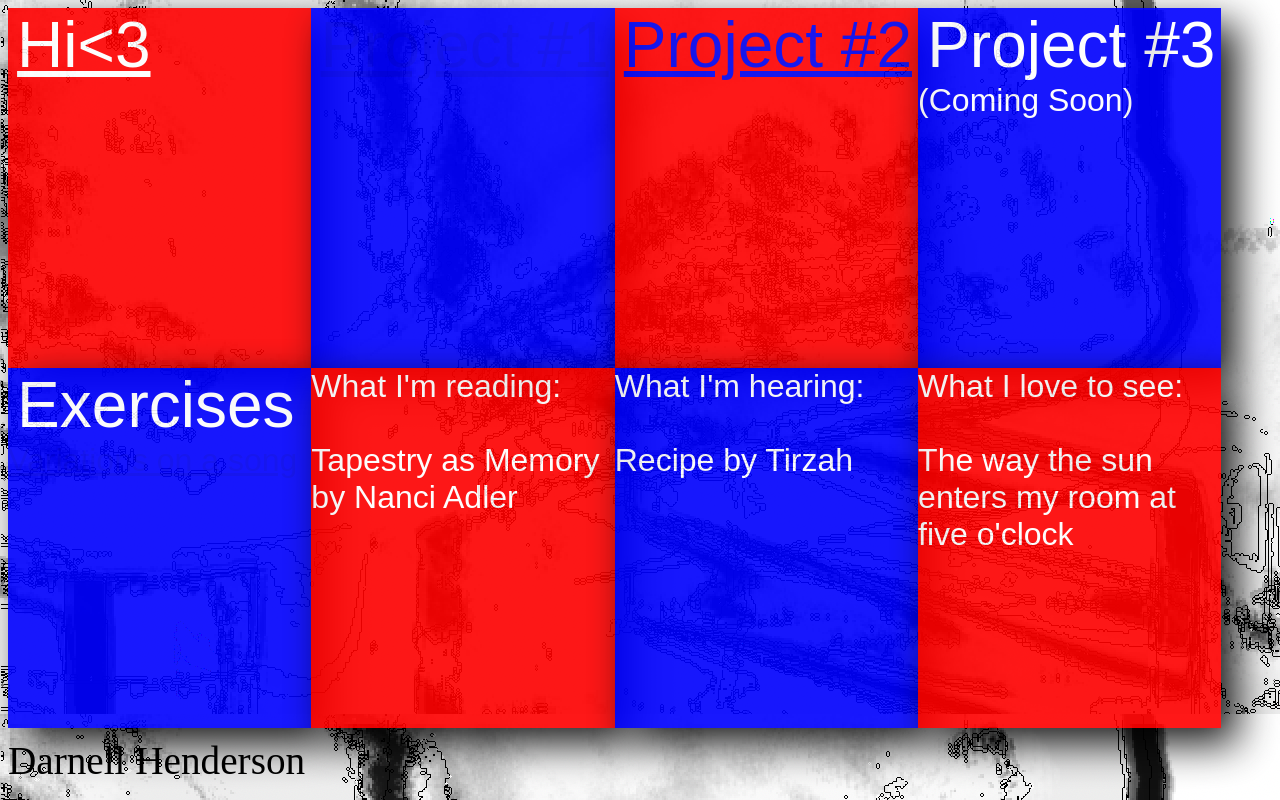
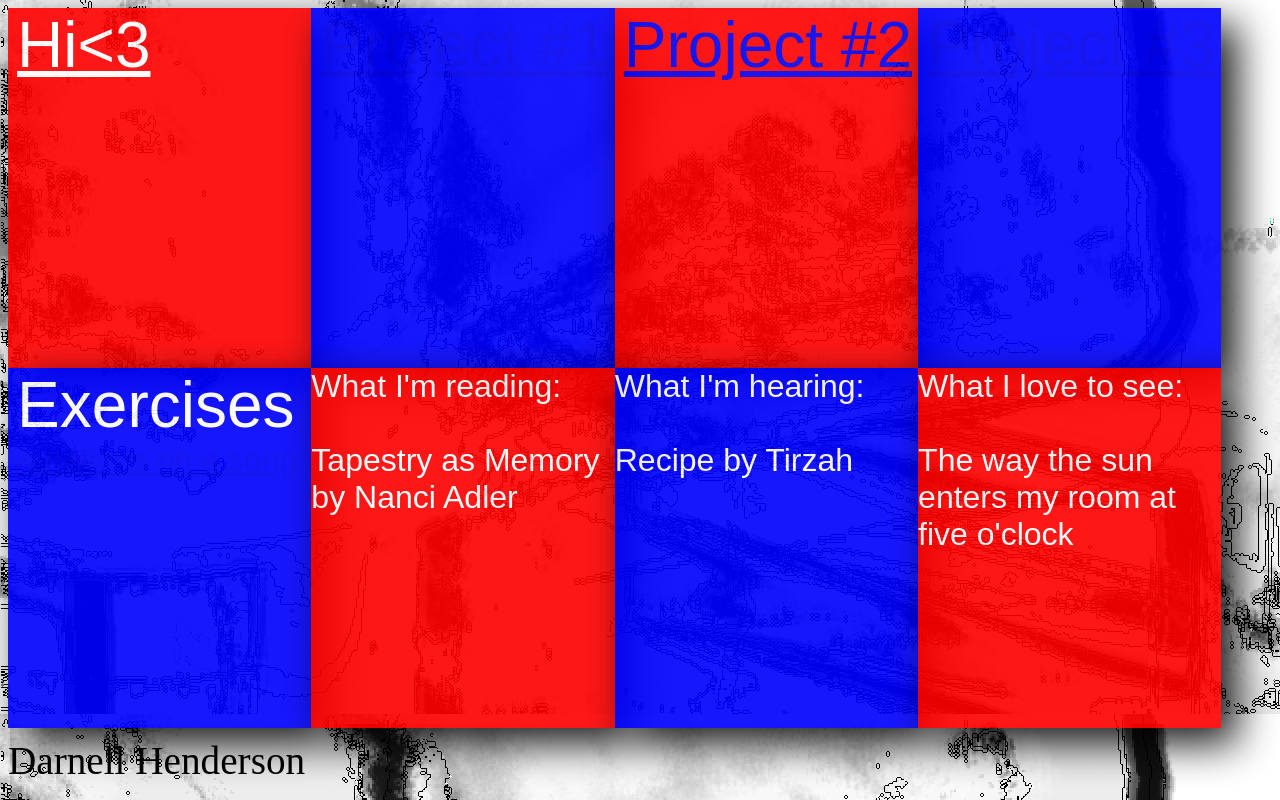
Before and after one commit to darnhen/interactive-2022, a plain HTML site: page index.html in a window 1280 px wide. Drawn offline with Linux system fonts and the light colour scheme.

Commit message:
Update index.html

```diff
--- a/index.html
+++ b/index.html
@@ -117,7 +117,7 @@
 
     <div id="three" class="box"> <span><a href=project-2/index.html>Project #2</a></span></div>
 
-    <div id="four" class="box"> <span>Project #3</span> <br> (Coming Soon) </div>
+    <div id="four" class="box"> <span><a href=project-3/index.html>Project #3</a></span> <br> </div>
 
     <div id="five" class="box"> <span id="finished">Exercises</span>
         <br> <a href="exercises/song.html">Variations on a song</a>
```
